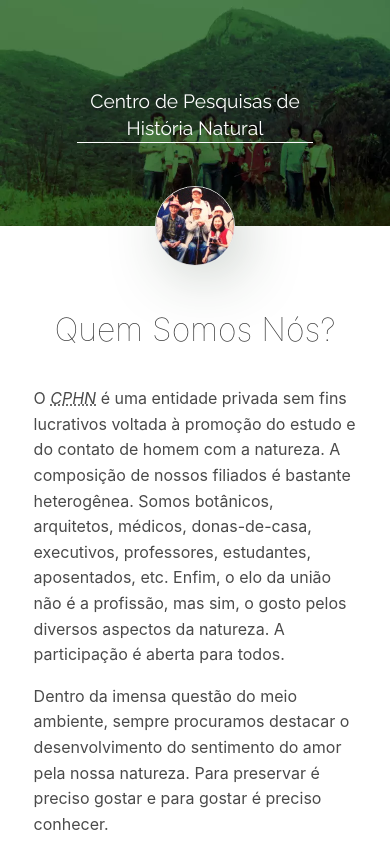
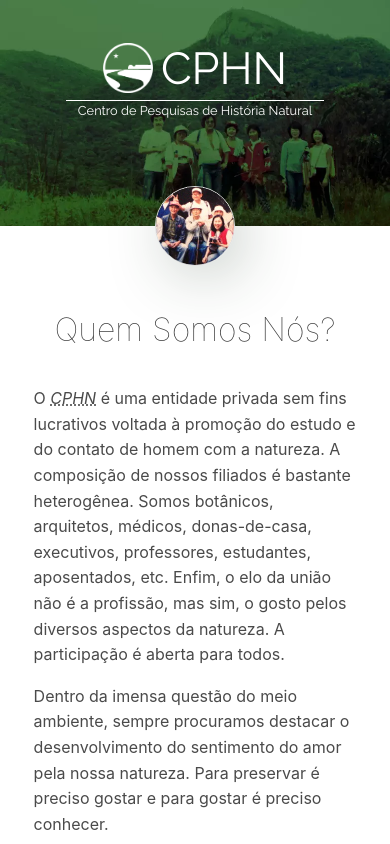
Before and after one commit to lekoshimura/www.cphn.eco.br, a website: page app/index.html in a window 390 px wide. Shown: the top 844 px of the page. Drawn offline with nearby package versions, Linux system fonts and the light colour scheme.

Commit message:
Banner com logotipo e responsivo

```diff
--- a/app/index.html
+++ b/app/index.html
@@ -71,41 +71,72 @@
 
     @media screen and (orientation:landscape) {
       .header--container {
-        max-height: 90vh;
+        max-height: 100vh;
       }
     }
 
-    .hero--title--bottom {
+    .header--titles {
       position: absolute;
       left: 0;
-      top: 30%;
-      z-index: 100;
       width: 100%;
-      text-align: center;
-      padding: 1rem;
+      height: 100%;
+      top: 18%;
     }
 
-    .subtitle--cphn--big {
+    .header--title--top {
+      display: flex;
+      justify-content: center;
+      align-items: center;
+    }
+
+    .header--logo {
+      width: 120px;
+      height: 120px;
+      margin-right: 1rem;
+    }
+
+    .header--title--big {
+      font-family: 'Raleway';
+      font-size: 6.7rem;
+      font-weight: 100;
+    }
+
+    .header--title--bottom {
       font-family: "Raleway", sans-serif;
-      font-weight: thin;
-      font-size: 1.5rem;
-      line-height: 2.2rem;
-      border-bottom: 1px solid white;
-      max-width: 960px;
+      text-align: center;
+      font-weight: 100;
       width: 66%;
-      margin: 0 auto;
-      line-height: 1.4;
+      border-top: 1px solid white;
+      margin: 0.4rem auto;
+      color: white;
+      font-size: 1.9rem;
     }
 
     @media (max-width: 1024px) {
-      .subtitle--cphn--big {
-        font-size: 1.8rem;
+      .header--logo {
+        width: 100px;
+        height: 100px;
+        margin-right: 1rem;
+      }
+      .header--title--big {
+        font-size: 5.6rem;
+      }
+      .header--title--bottom {
+        font-size: 1.6rem;
       }
     }
 
     @media (max-width: 768px) {
-      .subtitle--cphn--big {
-        font-size: 1.2rem;
+      .header--logo {
+        width: 50px;
+        height: 50px;
+        margin-right: 0.5rem;
+      }
+      .header--title--big {
+        font-size: 2.8rem;
+      }
+      .header--title--bottom {
+        font-size: 0.8rem;
       }
     }
 
@@ -269,6 +300,7 @@
     <!-- END NAV -->
     <!-- START BACKGROUND -->
     <div class="header--container">
+      <div class="header--background">
         <figure>
           <picture>
             <source media="(min-width: 1024px)" srcset="images/banner/banner-lg_1x.webp 1x, images/banner/banner-lg_2x.webp 2x"
@@ -286,8 +318,15 @@
             <img src="images/banner/banner-lg_1x.jpg" type="image/jpeg" alt="Expedição Pedra Grande">
           </picture>
         </figure>
-      <div class="hero--title--bottom">
-        <h2 class="subtitle subtitle--cphn--big has-text-white">Centro de Pesquisas de História Natural</h2>
+      </div>
+      <div class="header--titles">
+        <div class="header--title--top">
+          <img class="image header--logo" src="images/logo-white.png" alt="Logotipo CPHN">
+          <h1 class="title has-text-white header--title--big">CPHN</h1>
+        </div>
+        <div class="header--title--bottom header--subtitle--big">
+          Centro de Pesquisas de História Natural
+        </div>
       </div>
     </div>
     <!-- END BACKGROUND -->
@@ -467,16 +506,19 @@
         observer = new IntersectionObserver(handleIntersect, options);
         observer.observe(elementToWatch);
       };
+
       function handleIntersect(entries, observer) {
         entries.forEach(function (entry) {
           entry.intersectionRatio > 0 ? hideNavbar() : showNavbar();
         });
       };
+
       function showNavbar() {
         navbar.classList.remove('is-hidden');
         navbar.classList.remove('fade-out-top');
         navbar.classList.add('fade-in-top');
       };
+
       function hideNavbar() {
         navbar.classList.remove('fade-in-top');
         navbar.classList.add('fade-out-top');
@@ -485,6 +527,7 @@
         createObserver('.header--container');
       }, false);
     });
+
   </script>
 </body>
 
```
Lines whose indentation alone changed are shown as unchanged.
